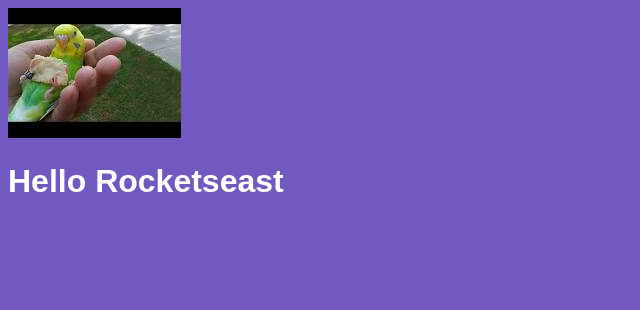
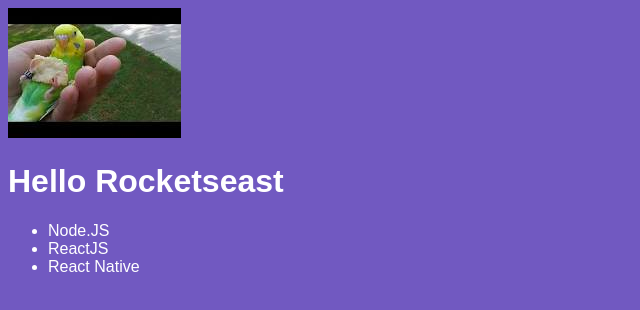
Before and after one commit to marcoagpegoraro/rocketseat-introducao-react, a React app: page / in a window 1280 px wide. Shown: the top 310 px of the page, without its empty margins (0-640 px from the left). Built offline with nearby package versions, Linux system fonts and the light colour scheme.

Commit message:
6 - Class Components

```diff
--- a/babel.config.js
+++ b/babel.config.js
@@ -2,5 +2,8 @@ module.exports = {
     presets: [
         '@babel/preset-env', // import export, arrow funciton, classes
         '@babel/preset-react' // jsx e outras coisas do react
+    ],
+    plugins: [
+        '@babel/plugin-proposal-class-properties'
     ]
 }
--- a/package.json
+++ b/package.json
@@ -13,6 +13,7 @@
   "license": "ISC",
   "devDependencies": {
     "@babel/core": "^7.7.2",
+    "@babel/plugin-proposal-class-properties": "^7.7.0",
     "@babel/preset-env": "^7.7.1",
     "@babel/preset-react": "^7.7.0",
     "babel-loader": "^8.0.6",
--- a/src/App.js
+++ b/src/App.js
@@ -2,12 +2,14 @@ import React from 'react'
 import './App.css'
 
 import profile from './assets/birb.jpg'
+import TechList from './components/TechList'
 
 function App() {
   return (
     <>
-      <img src={profile} alt="birb"/>
+      <img src={profile} alt="birb" />
       <h1>Hello Rocketseast</h1>
+      <TechList />
     </>
   )
 }
--- /dev/null
+++ b/src/components/TechList.js
@@ -0,0 +1,29 @@
+import React, { Component } from 'react'
+
+class TechList extends Component {
+
+  state = {
+    techs: [
+      'Node.JS',
+      'ReactJS',
+      'React Native'
+    ]
+  }
+
+  render() {
+
+    console.log(this.state)
+
+    return (
+      <>
+        <ul>
+          <li>Node.JS</li>
+          <li>ReactJS</li>
+          <li>React Native</li>
+        </ul>
+      </>
+    )
+  }
+}
+
+export default TechList
```
Also changed, not shown: 1 other file (tests, documents, lock files or other folders).
